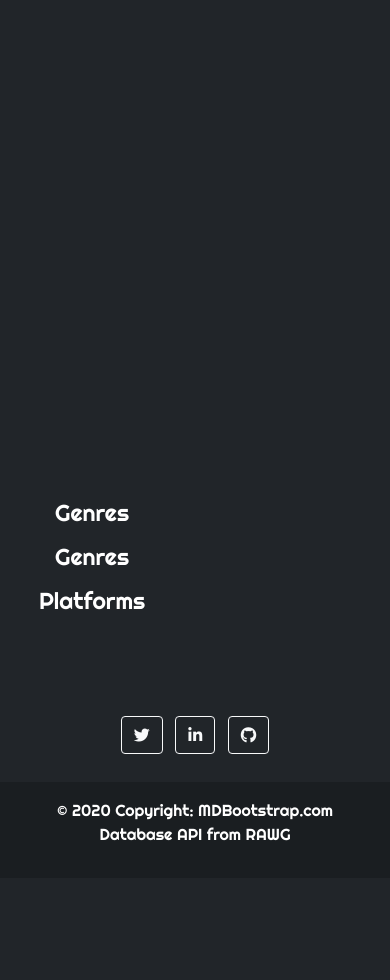
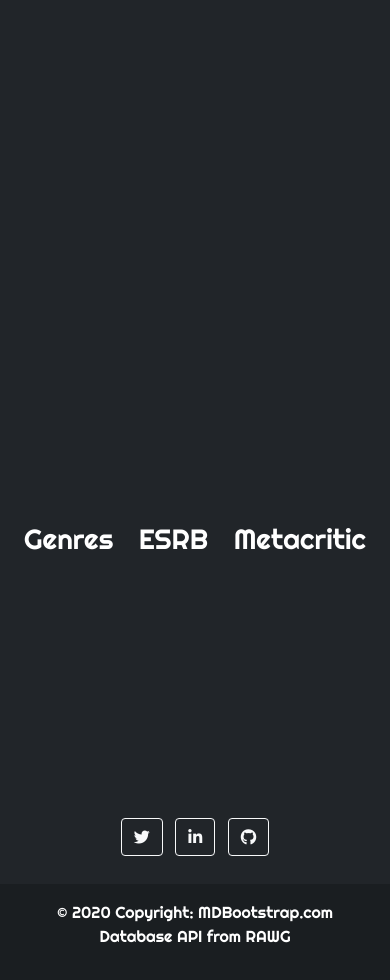
Before and after one commit to QuadlcorE/Gamepwanet, a Flask app: page /game/1 in a window 390 px wide. Shown: the part 95-1075 px from the top of the page. Before the commit the page ends 936 px from the top, so only its background shows below. Run offline with Flask 2, Linux system fonts and the light colour scheme; data that the repository does not hold is empty; some libraries are stand-ins or nearby versions.

Commit message:
Fixed the game page.

```diff
--- a/templates/game.html
+++ b/templates/game.html
@@ -4,7 +4,7 @@
 
         <div class="bg-image-mask d-flex" src="{{ gameinfo['background_image_additional'] }}" style="background-image: linear-gradient(rgba(33, 37, 41, 1) 5%, rgba(33, 37, 41, 0.5) 40%, rgba(33, 37, 41, 1)), url('{{ gameinfo['background_image_additional'] }}');">
             <div class="container">
-                <h2 class="text-center text-warp fs-1 fw-bold "> {{gameinfo['name']}} </h2>
+                <h2 class="text-center text-warp fs-1 fw-bold "> <a href="{{gameinfo['website']}}">{{gameinfo['name']}}</a> </h2>
                 <div class="game-about">
                     <h3 class="text-left text-warp fs-1"></h3>
                     {{gameinfo['description']|safe}}
@@ -12,22 +12,31 @@
             </div>
         </div>
 
-        <div class="d-flex bodycontent">
-          <h3 class="text-center">
-            Genres<p>
-            {% for genre in gameinfo["genres"] %}
-              <h4>{{genre["name"]}},</h4>
-            {% endfor %}</p>
-            Genres<p>
-              {% for genre in gameinfo["genres"] %}
-                <h4>{{genre["name"]}},</h4>
-              {% endfor %}</p>
-            Platforms<p>
-            {% for genre in gameinfo["platforms"] %}
-              <h4>{{genre["name"]}},</h4>
-            {% endfor %}</p>
-          </h3>
+        <div class="d-grid gap-5">
 
+          <div class="container p-4 text-center">
+            <div class="row">
+              <div class="col">
+                <h4 class="text-center text-warp fs-1">Genres</h4><p>
+                  <h3 class= "text-center text-warp ">{% for genre in gameinfo["genres"] %}  {{genre["name"]}},   {% endfor %}</h3>
+                </p>
+              </div>
+
+              <div class="col">
+                <h4 class="text-center text-warp fs-1">ESRB</h4><p>
+                  <h3 class="text-center text-warp "> {{gameinfo["esrb_rating"]["name"]}}</h3>
+                </p>
+              </div>
+
+              <div class="col">
+                <h4 class="text-center text-warp fs-1"> <a href="{{gameinfo['metacritic_url']}}">Metacritic <a></h4><p>
+                  <h3 class="text-center text-warp"> {{gameinfo['metacritic']}}</h3>
+                </p>
+              </div>
+
+          </div>
+
+          <div class="d-flex p-4 bodycontent">
               <section class="pure-g entryBar">
 
                 {#
@@ -80,7 +89,20 @@
 
                           {% for photo in game_screenshots %}
                           <div class="col-lg-4 col-md-12 mb-4 mb-lg-0">
-                          <img src="{{ photo['image']}}" class="w-100 shadow-1-strong rounded mb-4" alt="Boat on Calm Water" />
+                            <img id="{{photo['image']}}" src="{{ photo['image']}}" class="w-100 shadow-1-strong rounded mb-4"  />
+                          </div>
+                          <!-- REVISIT THIS -->
+                          <!-- The Modal -->
+                          <div id="myModal" class="modal">
+
+                            <!-- The Close Button -->
+                            <span class="close">&times;</span>
+
+                            <!-- Modal Content (The Image) -->
+                            <img class="modal-content" id="{{photo['image']}}">
+
+                            <!-- Modal Caption (Image Text) -->
+                            <div id="caption"></div>
                           </div>
                           {% endfor %}
                       </div>
@@ -90,4 +112,16 @@
 
               </section>
           </div>
+
+          <div class="row p-4">
+            <div class="col"></div>
+            {%for publisher in gameinfo['publishers']%}
+              <div class="col-md-auto">
+                <h2 class="text-center text-warp fs-3">{{publisher['name']}}</h2>
+              </div>
+            {% endfor%}
+            <div class="col"></div>
+          </div>
+
+        </div>
 {% endblock %}
```
Also changed, not shown: static/stylesheet.css (+84 -2 lines). Lines whose indentation alone changed are shown as unchanged.
